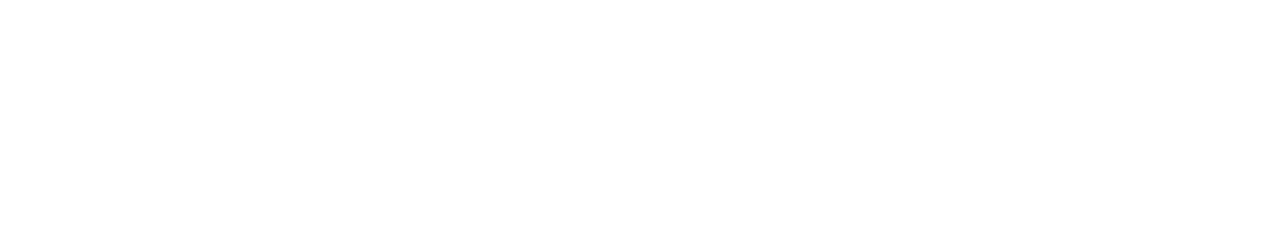
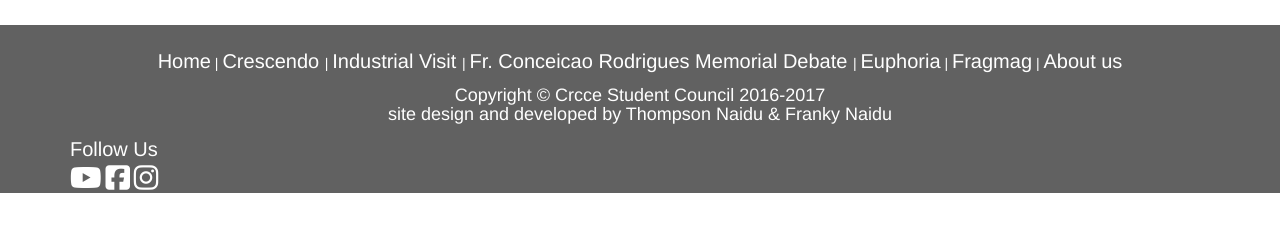
Before and after one commit to thompsonnaidu/studentcouncil, a plain HTML site: page footer.html in a window 1280 px wide. Drawn offline with Linux system fonts and the light colour scheme.

Commit message:
Added footer to the webpages

```diff
--- a/footer.html
+++ b/footer.html
@@ -2,8 +2,46 @@
 <html>
 <head>
 	<title></title>
+	<link rel="stylesheet" type="text/css" href="css/bootstrap.min.css">
+	<script type="text/javascript" src="js/font-awesome.js"></script>
 </head>
 <body>
+	<footer style="color:white; background: rgba(53, 53, 53, 0.78); margin-top:25px;" class="wow">
+		<div class="row wow slideInDown">
+			<center style="margin-top: 22px;">
+				<span><a href="index.html" style="color:white; font-size:20px;"> Home</a></span> |
+				<span><a href="http://crcestudentcouncil.in/crescendo/Home_Page/index.html" style="color:white; font-size:20px;">Crescendo </a></span> |
+				<span><a href="Iv.html" style="color:white; font-size:20px;">Industrial Visit </a></span> |
+				<span><a href="https://en.wikipedia.org/wiki/Fr._Conceicao_Rodrigues_Memorial_Debate" style="color:white; font-size:20px;">Fr. Conceicao Rodrigues Memorial Debate </a></span> |
+				<span><a href="http://euphoria.gq/" style="color:white; font-size:20px;">Euphoria</a></span> |
+				<span><a href="http://fragmag.gq/" style="color:white; font-size:20px;">Fragmag</a></span> |
+				<span><a href="Aboutus.html" style="color:white; font-size:20px;">About us</a></span>
+			</center>
+		</div>
+		<div>
+			<center class="wow slideInDown" data-wow-delay="1s">
+				<h4>
+					<span>Copyright &copy Crcce Student Council 2016-2017</span> <br>
+					<span>site design and developed by Thompson Naidu &amp Franky Naidu </span>
+				<h4>
+			</center>
 
+		</div>
+
+		<div class="container wow bounceIn">
+				<span style="font-size:20px;"> Follow Us</span><br>
+				<a href="https://www.youtube.com/channel/UCYDYa6njIVhimmdVe_UewhQ">
+					<i class="fa fa-youtube-play fa-2x" style="color:white;" aria-hidden="true"></i>
+				</a>
+				<a href="https://www.facebook.com/frcrce.studentscouncil" style="color:white">
+					<i class="fa fa-facebook-square fa-2x"  aria-hidden="true" ></i>
+				</a>
+
+				<a href="https://www.instagram.com/frcrce_bandra/" style="color:white">
+					<i class="fa fa-instagram fa-2x" aria-hidden="true"></i>
+				</a>
+		</div>
+
+	</footer>
 </body>
 </html>
```
Also changed, not shown: Iv.html (+3 -0 lines), index.html (+2 -2 lines).
